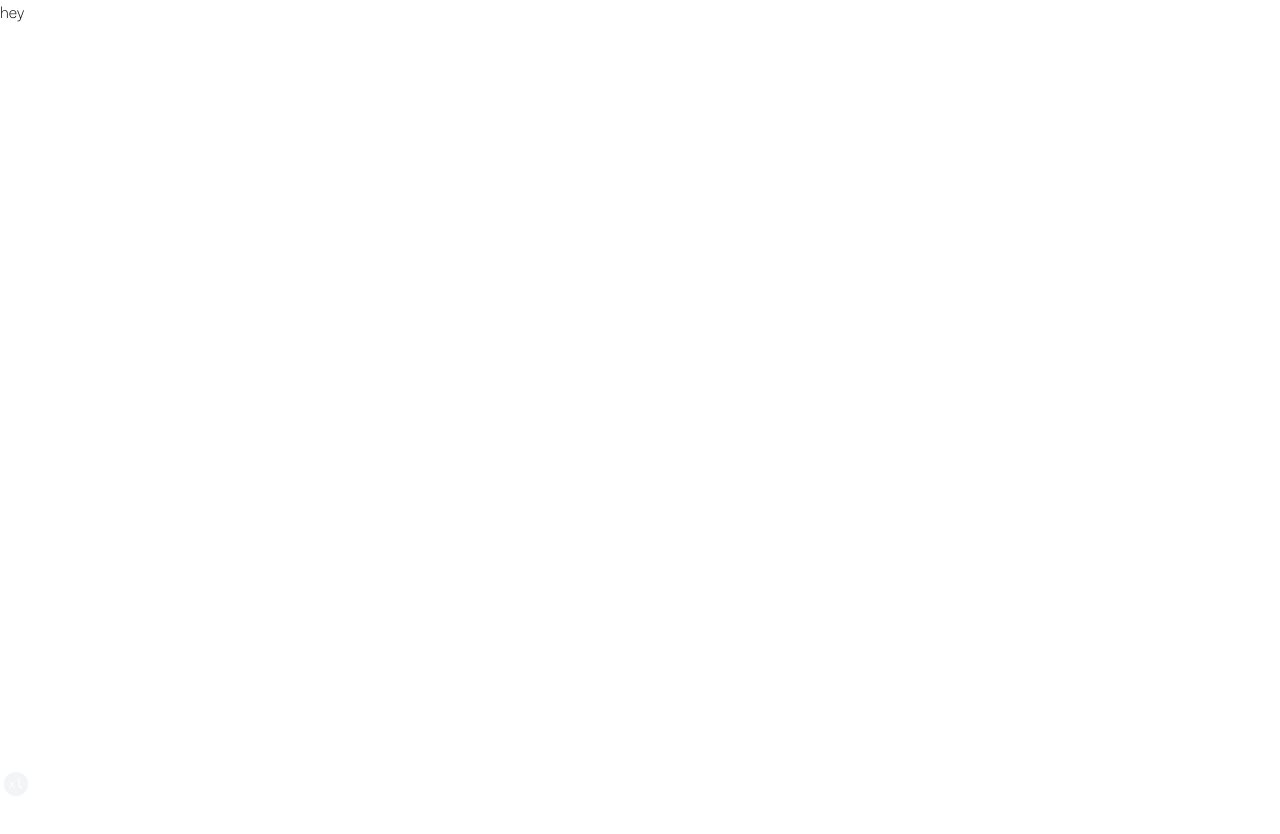
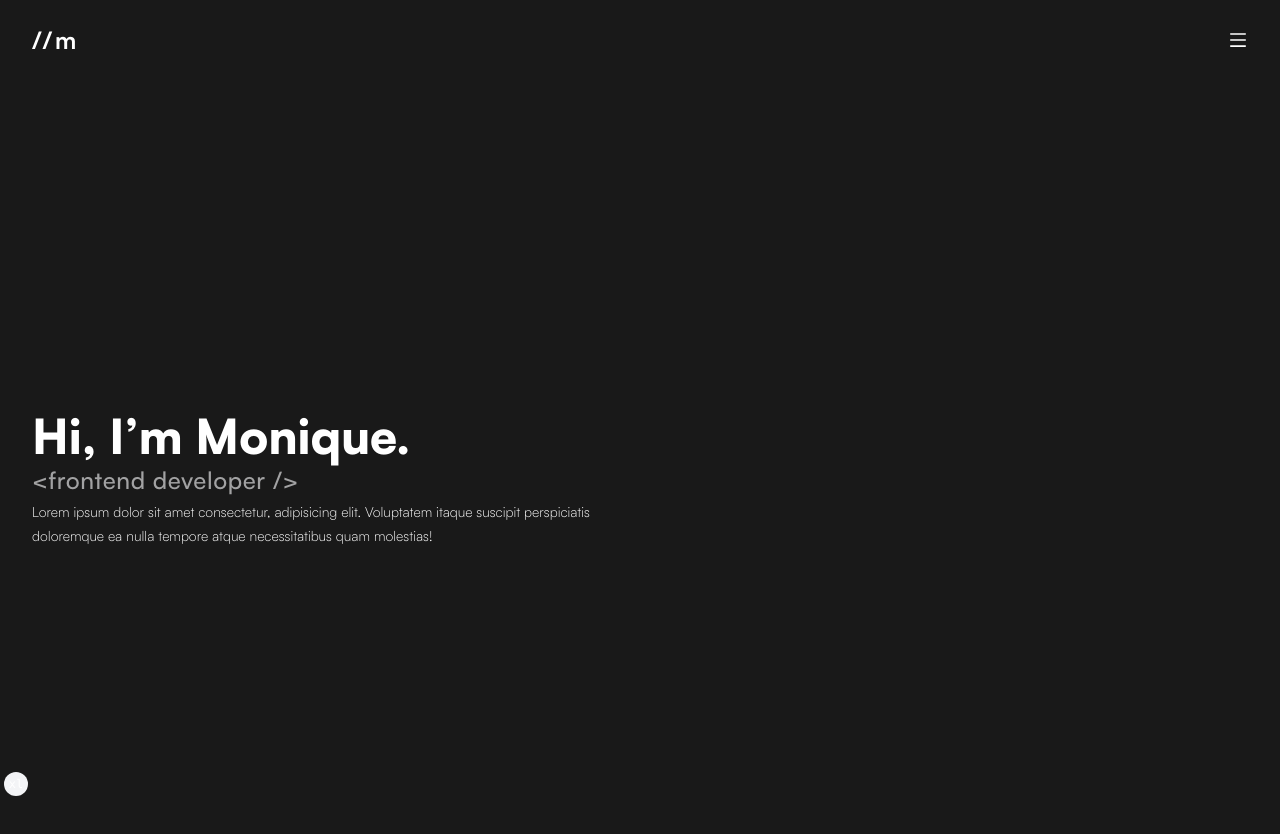
Before and after one commit to beautyscribbles/portfolio-v3, a Next.js app: page / in a window 1280 px wide. Shown: the top 834 px of the page. Before the commit the page ends 800 px from the top, so only its background shows below. Built offline with nearby package versions, Linux system fonts and the light colour scheme.

Commit message:
added overview section

```diff
--- a/src/app/globals.css
+++ b/src/app/globals.css
@@ -3,7 +3,19 @@
 @tailwind utilities;
 
 :root {
-  --foreground-rgb: 0, 0, 0;
-  --background-start-rgb: 214, 219, 220;
-  --background-end-rgb: 255, 255, 255;
+  --main: #191919;
+
 }
+
+body {
+  background-color: var(--main);
+}
+
+@layer utilities {
+  .center {
+    position: absolute;
+    top: 50%;
+    left: 50%;
+    transform: translate(-50%, -50%);
+  }
+}
--- a/src/app/layout.tsx
+++ b/src/app/layout.tsx
@@ -21,7 +21,7 @@ export default function RootLayout({
 }) {
   return (
     <html lang="en">
-      <body className={satoshi.className}>
+      <body className={`${satoshi.className} text-primary`}>
         {children}
         <TailwindIndicator />
       </body>
--- a/src/app/page.tsx
+++ b/src/app/page.tsx
@@ -1,3 +1,12 @@
+import Navbar from "@/components/Navbar";
+import Overview from "@/components/Overview";
+import { Fragment } from "react";
+
 export default function Home() {
-  return <p>hey</p>;
+  return (
+    <Fragment>
+      <Navbar />
+      <Overview />
+    </Fragment>
+  );
 }
--- /dev/null
+++ b/src/components/Navbar.tsx
@@ -0,0 +1,19 @@
+import Container from "@/components/ui/Container";
+import { satoshiBold } from "@/components/utils/font";
+import { AiOutlineMenu } from "react-icons/ai";
+
+const Navbar = () => {
+  return (
+    <nav className="h-[10vh] grid place-items-center">
+      <Container className="flex justify-between items-center">
+        <p className={`${satoshiBold.className} text-2xl tracking-[4px]`}>
+          &#x2f;&#x2f;m
+        </p>
+
+        <AiOutlineMenu className="hidden w-5 h-5 md:block" />
+      </Container>
+    </nav>
+  );
+};
+
+export default Navbar;
--- /dev/null
+++ b/src/components/Overview.tsx
@@ -0,0 +1,32 @@
+import Container from "@/components/ui/Container";
+import { satoshiBlack, satoshiMedium } from "@/components/utils/font";
+
+const Overview = () => {
+  const title = `<frontend developer />`;
+  const medium = satoshiMedium.className;
+  const black = satoshiBlack.className;
+
+  return (
+    <section className="h-screen relative">
+      <Container className="center">
+        <article className="flex flex-col gap-2 max-w-[600px] md:gap-1">
+          <h1 className={`${black} font-bold text-5xl`}>
+            Hi, I&rsquo;m Monique.
+          </h1>
+          <p
+            className={`${medium} tracking-wide text-[1.2rem] text-secondary md:text-2xl`}
+          >
+            {title}
+          </p>
+          <p className="text-[0.875rem] leading-6 ">
+            Lorem ipsum dolor sit amet consectetur, adipisicing elit. Voluptatem
+            itaque suscipit perspiciatis doloremque ea nulla tempore atque
+            necessitatibus quam molestias!
+          </p>
+        </article>
+      </Container>
+    </section>
+  );
+};
+
+export default Overview;
--- /dev/null
+++ b/src/components/ui/Container.tsx
@@ -0,0 +1,17 @@
+import React from "react";
+
+type Props = {
+  children: React.ReactNode;
+  className?: string;
+};
+
+const Container = (props: Props) => {
+  const { children, className } = props;
+  return (
+    <div className={`w-[85%] my-0 mx-auto  ${className ?? ""} md:w-[95%]`}>
+      {children}
+    </div>
+  );
+};
+
+export default Container;
--- a/src/components/utils/font.ts
+++ b/src/components/utils/font.ts
@@ -22,6 +22,11 @@ export const satoshiLight = localFont({
   display: "swap",
 });
 
+export const satoshiMedium = localFont({
+  src: "./../../app/satoshi/Satoshi-Medium.otf",
+  display: "swap",
+});
+
 export const satoshiBlack = localFont({
   src: "./../../app/satoshi/Satoshi-Black.otf",
   display: "swap",
--- a/tailwind.config.ts
+++ b/tailwind.config.ts
@@ -1,20 +1,19 @@
-import type { Config } from 'tailwindcss'
+import type { Config } from "tailwindcss";
 
 const config: Config = {
   content: [
-    './src/pages/**/*.{js,ts,jsx,tsx,mdx}',
-    './src/components/**/*.{js,ts,jsx,tsx,mdx}',
-    './src/app/**/*.{js,ts,jsx,tsx,mdx}',
+    "./src/pages/**/*.{js,ts,jsx,tsx,mdx}",
+    "./src/components/**/*.{js,ts,jsx,tsx,mdx}",
+    "./src/app/**/*.{js,ts,jsx,tsx,mdx}",
   ],
   theme: {
     extend: {
-      backgroundImage: {
-        'gradient-radial': 'radial-gradient(var(--tw-gradient-stops))',
-        'gradient-conic':
-          'conic-gradient(from 180deg at 50% 50%, var(--tw-gradient-stops))',
+      colors: {
+        primary: "#fff",
+        secondary: "#a2a2a3",
       },
     },
   },
   plugins: [],
-}
-export default config
+};
+export default config;
```
Also changed, not shown: package.json (+6 -5 lines), 1 other file (tests, documents, lock files or other folders).
